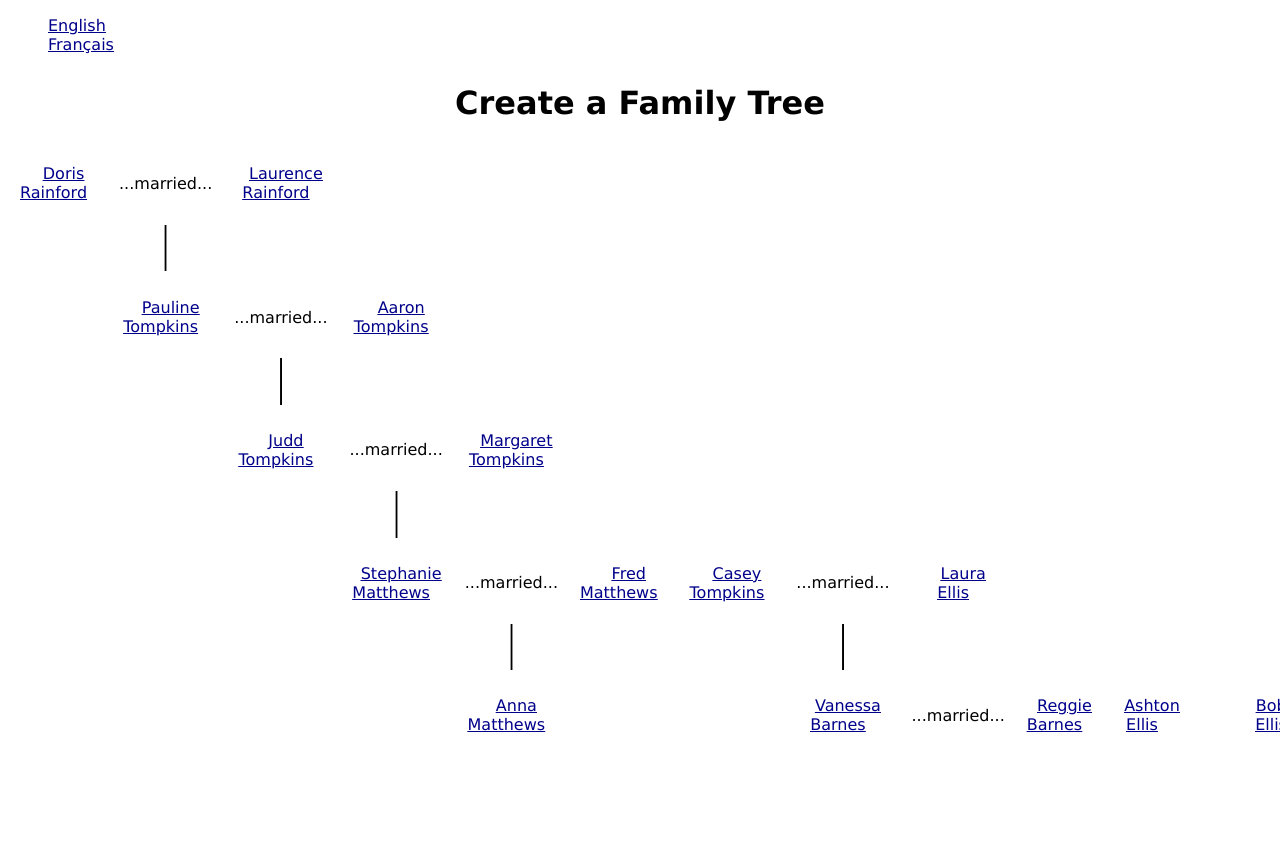
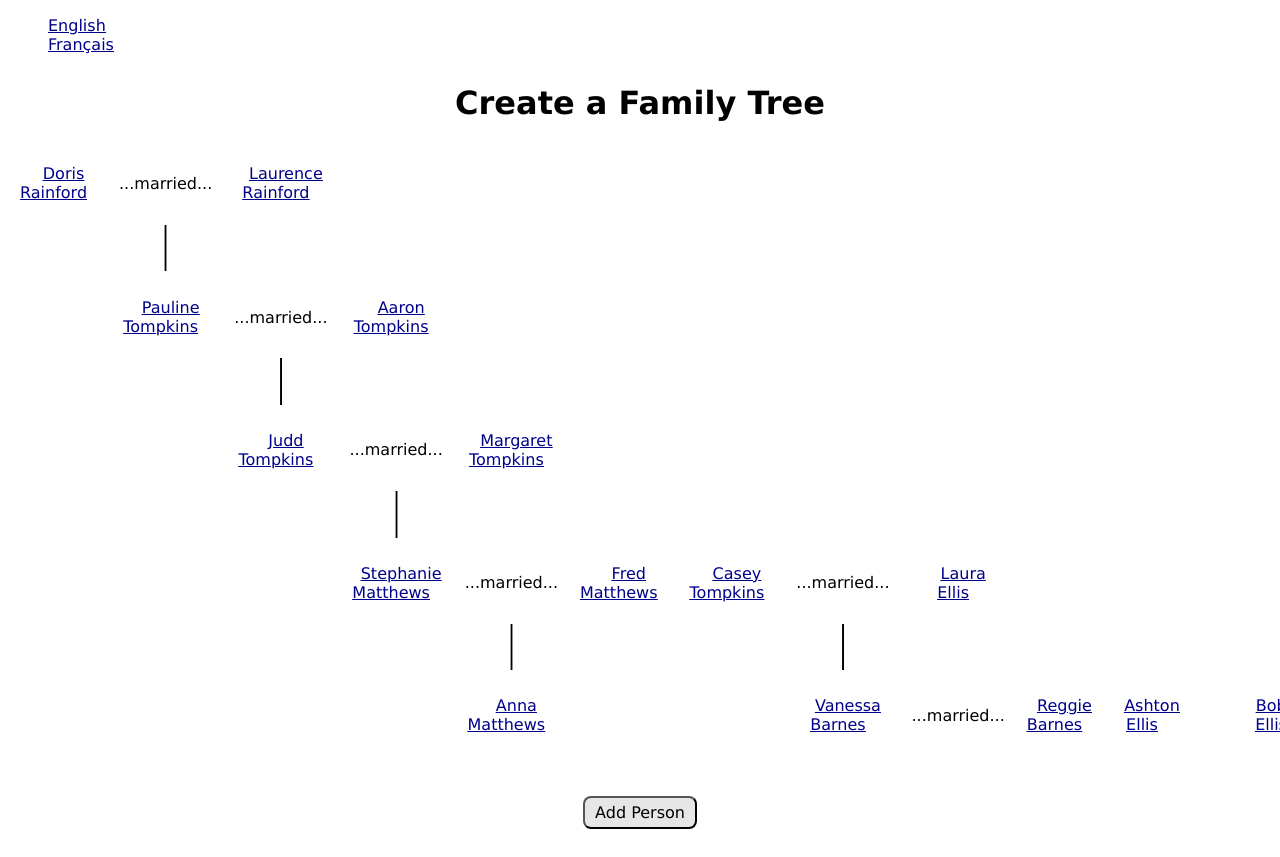
Before and after one commit to MirandaBrawnerSavannah/family-tree-app, a Next.js app: page /locale/en in a window 1280 px wide. Shown: the top 857 px of the page. Before the commit the page ends 800 px from the top, so only its background shows below. Built offline with nearby package versions, Linux system fonts and the light colour scheme.

Commit message:
feat(add-person): added a button that adds a new person to the tree

```diff
--- a/components/PersonProfile.module.css
+++ b/components/PersonProfile.module.css
@@ -2,7 +2,7 @@
   border-radius: 10px;
   padding: 10px;
   background-color: rgb(230, 230, 230);
-  border-color: rgb(53, 53, 53);
+  border-color: rgb(40, 40, 40);
   border-width: 3px;
   border-style: solid;
   text-align: center;
@@ -25,7 +25,6 @@
 .button {
   font-family: Verdana, Geneva, Tahoma, sans-serif;
   background-color: white;
-  /* color: white; */
   font-size: 16px;
   border-radius: 8px;
   padding-left: 10px;
--- a/components/Tree.jsx
+++ b/components/Tree.jsx
@@ -1,4 +1,3 @@
-import { useEffect } from 'react';
 import { useRouter } from 'next/router'
 import Link from 'next/link';
 import Image from 'next/image';
@@ -11,7 +10,7 @@ import Localizer from '../utils/Localizer';
 import areParentChild from '../utils/areParentChild';
 import { TreeContext } from './TreeContext';
 import getNextAvailableID from '../utils/getNextAvailableID';
-import removeFromTree from '../utils/removeFromTree';
+import addPerson from '../utils/addPerson';
 
 const Tree = () => {
   const router = useRouter();
@@ -113,12 +112,41 @@ const Tree = () => {
           rowIndex++;
         }
         return (
-          <div>
+          <div className={treeStyles.treePage}>
             <table className={treeStyles.table}>
               <tbody>
                 {rows}
               </tbody>
             </table>
+            <button
+              type="button"
+              className={treeStyles.addButton}
+              onClick={() => {
+                const newPerson = {
+                  id: nextId,
+                  fullName: 'Clarissa Tompkins',
+                  born: {
+                    year: 1922,
+                    month: 12,
+                    day: 5
+                  },
+                  died: {
+                    year: 2000,
+                    month: 1,
+                    day: 7
+                  },
+                  parents: [10, 11],
+                  children: [5],
+                  marriedTo: [{
+                    spouse: 7,
+                  }],
+                }
+                const newList = addPerson({ person: newPerson, data: listOfPeople });
+                setListOfPeople(newList);
+              }}
+            >
+              {intl.formatMessage({ id: 'addPerson' })}
+            </button>
           </div>
         );
       }}
--- a/components/Tree.module.css
+++ b/components/Tree.module.css
@@ -1,3 +1,8 @@
+.treePage {
+  margin-left: auto;
+  margin-right: auto;
+  text-align: center;
+}
 .table {
   margin-left: auto;
   margin-right: auto;
@@ -6,21 +11,15 @@
   font-family: Verdana, Geneva, Tahoma, sans-serif;
 }
 .tableRow {
-  /* height: 100px; */
   margin: auto;
   text-align: left;
 }
 .tableBox {
-  /* height: 100px; */
   margin: auto;
   text-align: center;
   font-family: Verdana, Geneva, Tahoma, sans-serif;
   border-radius: 10px;
   padding: 10px;
-  /* background-color: rgb(230, 230, 230);
-  border-color: rgb(53, 53, 53);
-  border-width: 1px;
-  border-style: solid; */
   max-width: 200px;
 }
 .personBox {
@@ -35,7 +34,18 @@
   text-decoration: underline;
   height: 100px;
 }
-.inspectButton {
-  margin-left: 1em;
+.addButton {
   font-family: Verdana, Geneva, Tahoma, sans-serif;
+  background-color: rgb(230, 230, 230);
+  font-size: 16px;
+  border-radius: 8px;
+  padding-left: 10px;
+  padding-right: 10px;
+  padding-top: 5px;
+  padding-bottom: 5px;
+  margin-left: auto;
+  margin-right: auto;
+  margin-top: 20px;
+  margin-bottom: 20px;
+  text-align: center;
 }
--- a/components/TreeContext.jsx
+++ b/components/TreeContext.jsx
@@ -3,7 +3,6 @@ import {
 } from 'react';
 import PropTypes from 'prop-types';
 import initialData from '../pages/API/data.json';
-import removeFromTree from '../utils/removeFromTree';
 
 export const TreeContext = createContext([]);
 
--- /dev/null
+++ b/utils/addPerson.js
@@ -0,0 +1,6 @@
+const addPerson = ({ person, data }) => {
+  const copyOfData = [...data];
+  copyOfData.push(person);
+  return copyOfData;
+};
+export default addPerson;
```
Also changed, not shown: components/PersonProfile.jsx (+12 -6 lines).
